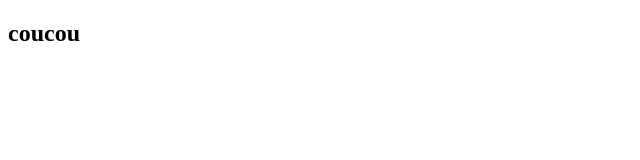
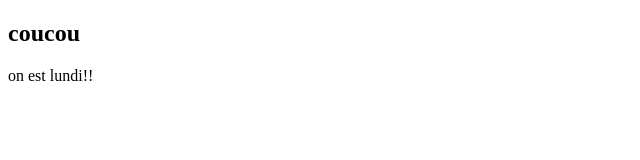
Before and after one commit to emilie-DA/git-test, a plain HTML site: page index.html in a window 1280 px wide. Shown: the whole page, without its empty margins (0-640 px from the left). Drawn offline with Linux system fonts and the light colour scheme.

Commit message:
second try

```diff
--- a/index.html
+++ b/index.html
@@ -6,5 +6,6 @@
 </head>
 <body>
 	<h2>coucou</h2>
+		on est lundi!!
 </body>
 </html>
```
